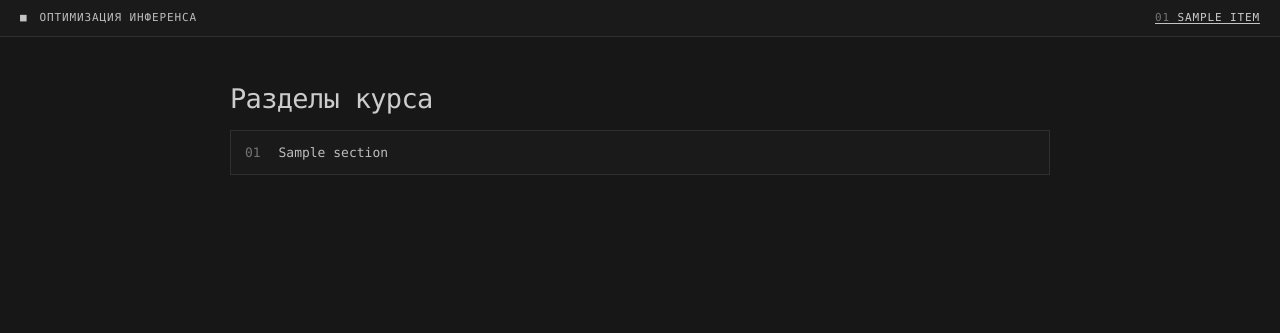
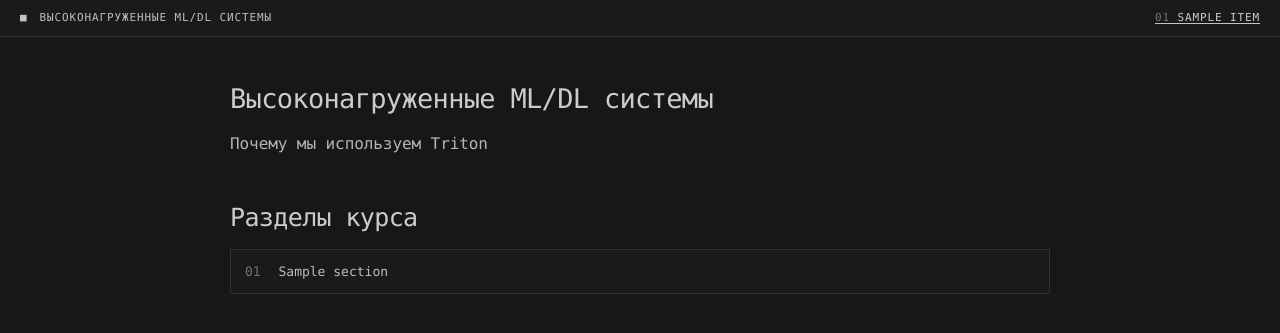
Before and after one commit to xanderkov/highload-ml-systems, a FastAPI app: template web/app/templates/index.html in a window 1280 px wide. Shown: the top 333 px of the page. Run offline with FastAPI, Linux system fonts and the light colour scheme; the template is opened without the code that fills it: most values are stand-ins (such as "Sample title", 1, 10 or a date in 2020); some libraries are stand-ins or nearby versions.

Commit message:
feat: course title, intro and README of its own

```diff
--- a/web/app/content.py
+++ b/web/app/content.py
@@ -24,6 +24,8 @@ class Section:
     draft: bool
     dir: Path
     body: str
+    # Одна строка для карточки раздела на главной; необязательна.
+    summary: str | None = None
 
 
 def _split_frontmatter(text: str, source: Path) -> tuple[dict, str]:
@@ -65,6 +67,7 @@ def load_section(directory: Path) -> Section:
         draft=bool(meta.get("draft", False)),
         dir=directory,
         body=body,
+        summary=str(meta["summary"]).strip() if meta.get("summary") else None,
     )
 
 
--- a/web/app/main.py
+++ b/web/app/main.py
@@ -41,12 +41,21 @@ def asset_version(directory: Path) -> str:
 
 STATIC_DIR = BASE_DIR.parent / "static"
 ASSET_PREFIX = f"/assets/{asset_version(STATIC_DIR)}"
-app = FastAPI(title="Курс: оптимизация инференса")
+COURSE_TITLE = "Высоконагруженные ML/DL системы"
+COURSE_SUBTITLE = "Почему мы используем Triton"
+
+app = FastAPI(title=COURSE_TITLE)
 app.mount("/static", StaticFiles(directory=STATIC_DIR), name="static")
 app.mount(ASSET_PREFIX, StaticFiles(directory=STATIC_DIR), name="versioned-static")
 templates = Jinja2Templates(
     directory=BASE_DIR / "templates",
-    context_processors=[lambda request: {"asset_prefix": ASSET_PREFIX}],
+    context_processors=[
+        lambda request: {
+            "asset_prefix": ASSET_PREFIX,
+            "course_title": COURSE_TITLE,
+            "course_subtitle": COURSE_SUBTITLE,
+        }
+    ],
 )
 
 
--- a/web/app/templates/base.html
+++ b/web/app/templates/base.html
@@ -3,7 +3,7 @@
 <head>
   <meta charset="utf-8">
   <meta name="viewport" content="width=device-width, initial-scale=1">
-  <title>{% block title %}Оптимизация инференса{% endblock %}</title>
+  <title>{% block title %}{{ course_title }}{% endblock %}</title>
   <link rel="stylesheet" href="/static/vendor/fonts/jetbrains-mono/400.css">
   <link rel="stylesheet" href="/static/vendor/fonts/jetbrains-mono/500.css">
   <link rel="stylesheet" href="/static/vendor/fonts/jetbrains-mono/700.css">
@@ -13,7 +13,7 @@
 </head>
 <body>
   <header class="site-header">
-    <a class="site-home" href="/">Оптимизация инференса</a>
+    <a class="site-home" href="/">{{ course_title }}</a>
     {% if course_sections %}
     <nav class="course-nav" aria-label="Разделы курса">
       <ol>
--- a/web/app/templates/index.html
+++ b/web/app/templates/index.html
@@ -1,9 +1,11 @@
 {% extends "base.html" %}
-{% block title %}Разделы курса · Оптимизация инференса{% endblock %}
+{% block title %}{{ course_title }}{% endblock %}
 {% block content %}
 <div class="layout">
   <div>
-    <h1>Разделы курса</h1>
+    <h1>{{ course_title }}</h1>
+    <p class="course-subtitle">{{ course_subtitle }}</p>
+    <h2>Разделы курса</h2>
     <ol class="toc">
       {% for section in sections %}
       <li><a href="/section/{{ section.id }}"><span class="toc-num">{{ "%02d" | format(loop.index) }}</span> {{ section.title }}</a></li>
--- a/web/app/templates/section.html
+++ b/web/app/templates/section.html
@@ -1,5 +1,5 @@
 {% extends "base.html" %}
-{% block title %}{{ section.title }}{% endblock %}
+{% block title %}{{ section.title }} · {{ course_title }}{% endblock %}
 {% block content %}
 <div class="layout">
   {% if outline %}
```
Also changed, not shown: content/20-python-runtime/section.md (+4 -1 lines), content/30-naive-service/section.md (+1 -0 lines), web/tests/test_content.py (+10 -0 lines), web/tests/test_pages.py (+9 -0 lines), README.txt.
